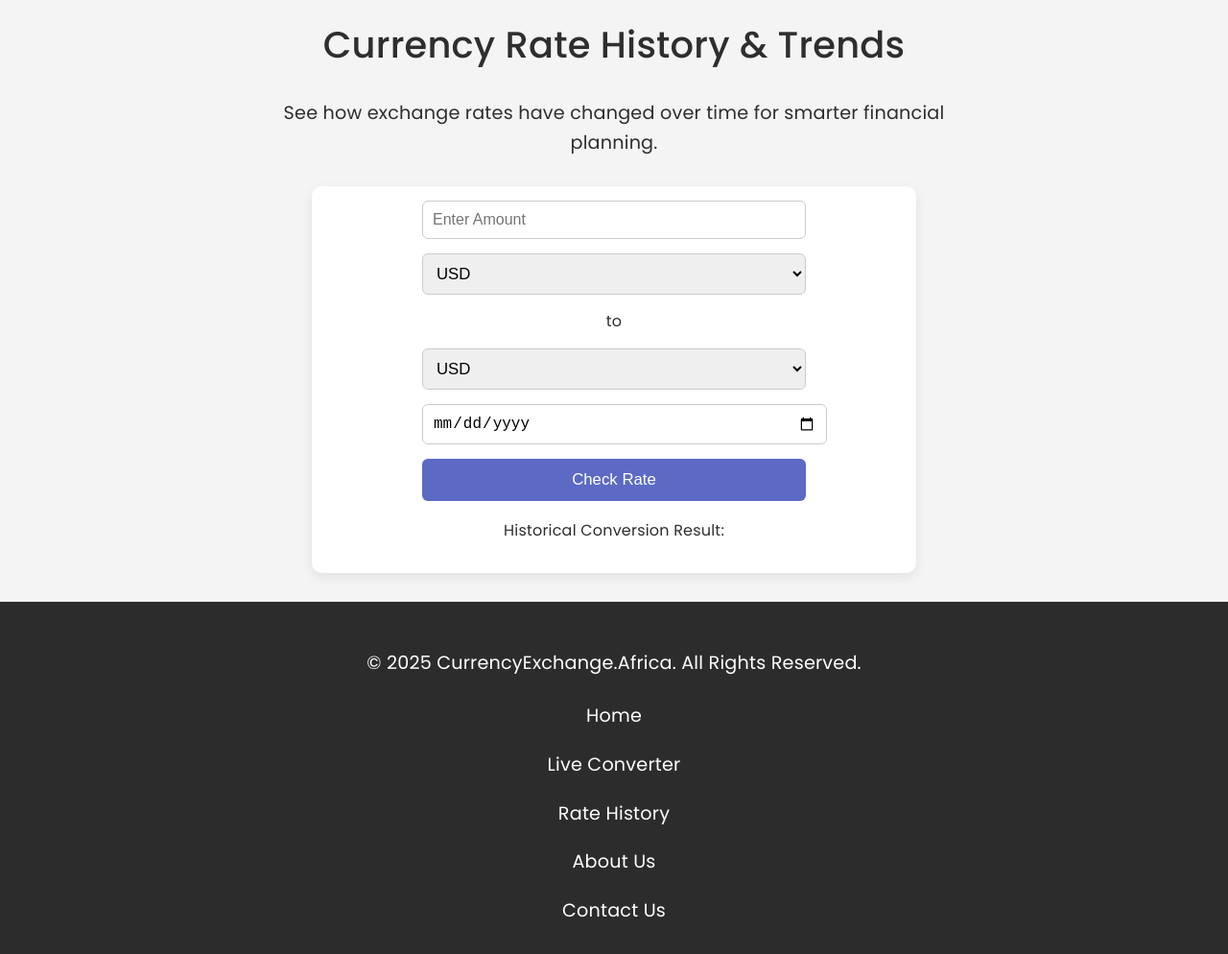
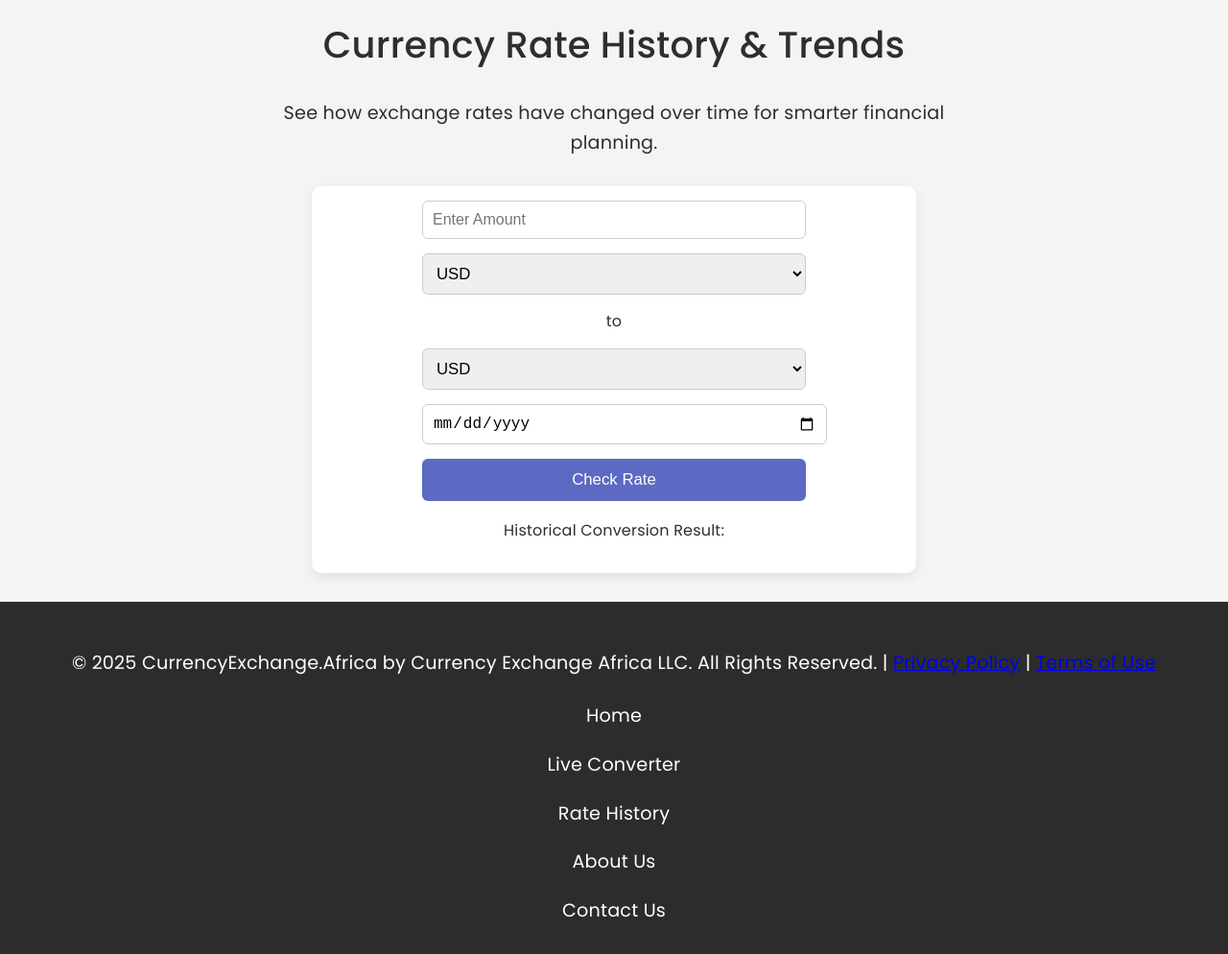
Before and after one commit to ZiadKTS/currency-exchange-africa, a plain HTML site: page rate-history/index.html in a window 1280 px wide. Shown: the part 104-1098 px from the top of the page at 96% size. Drawn offline with Linux system fonts and the light colour scheme.

Commit message:
Update index.html

```diff
--- a/rate-history/index.html
+++ b/rate-history/index.html
@@ -66,19 +66,19 @@
     </div>
   </section>
 
-  <!-- Footer -->
-  <footer>
-    <p>&copy; 2025 CurrencyExchange.Africa. All Rights Reserved.</p>
-    <ul class="footer-links">
-      <li><a href="index.html">Home</a></li>
-      <li><a href="live-converter.html">Live Converter</a></li>
-      <li><a href="rate-history.html">Rate History</a></li>
-      <li><a href="about-us.html">About Us</a></li>
-      <li><a href="contact-us.html">Contact Us</a></li>
-    </ul>
-  </footer>
-
-  <!-- JavaScript -->
-  <script src="script.js"></script>
+        <footer>
+  <p>
+    &copy; 2025 CurrencyExchange.Africa by Currency Exchange Africa LLC. All Rights Reserved. |
+    <a href="/privacy-policy/">Privacy Policy</a> |
+    <a href="/terms-of-use/">Terms of Use</a>
+  </p>
+  <ul class="footer-links">
+    <li><a href="/">Home</a></li>
+    <li><a href="/live-converter/">Live Converter</a></li>
+    <li><a href="/rate-history/">Rate History</a></li>
+    <li><a href="/about-us/">About Us</a></li>
+    <li><a href="/contact-us/">Contact Us</a></li>
+  </ul>
+</footer>
 </body>
 </html>
```
